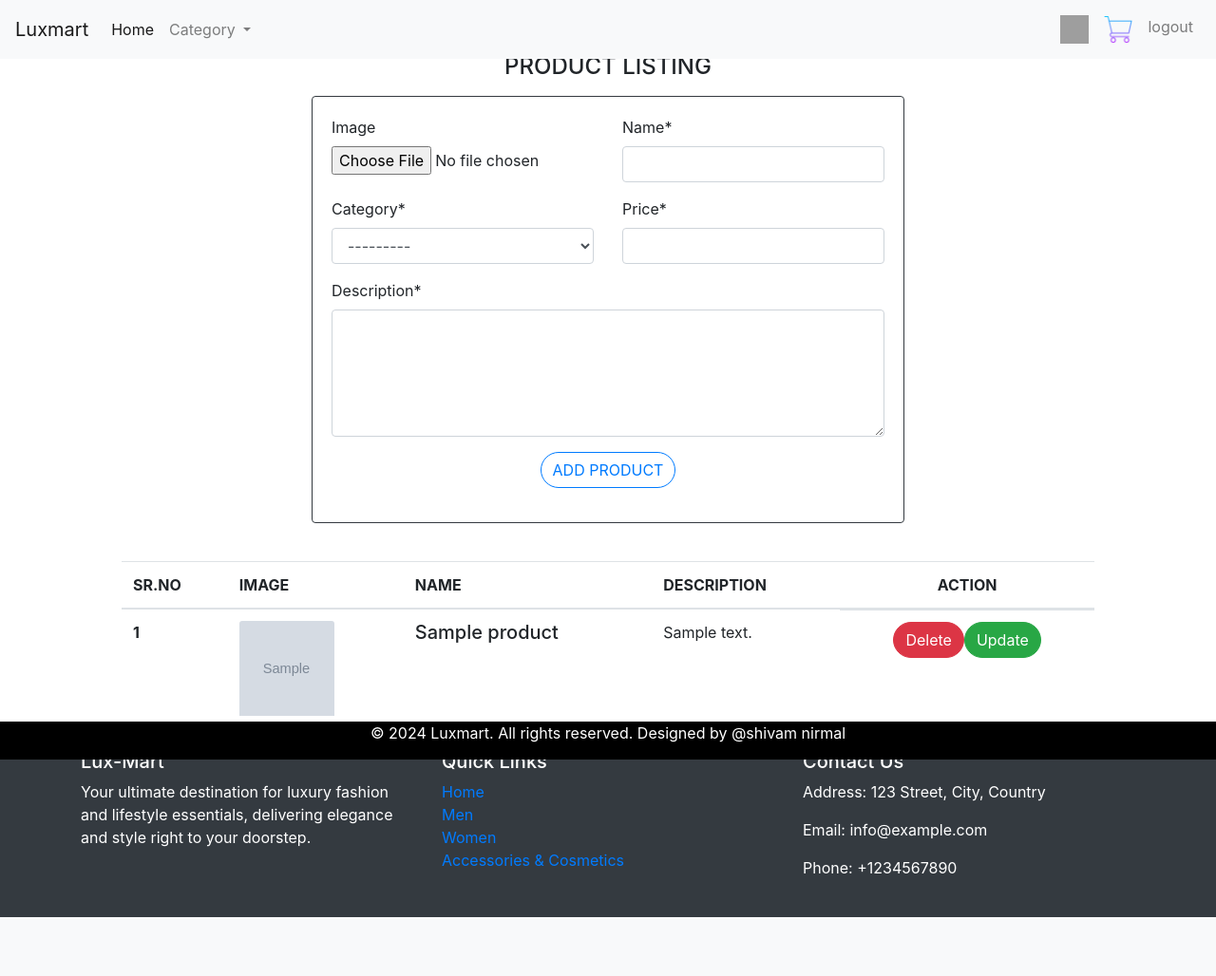
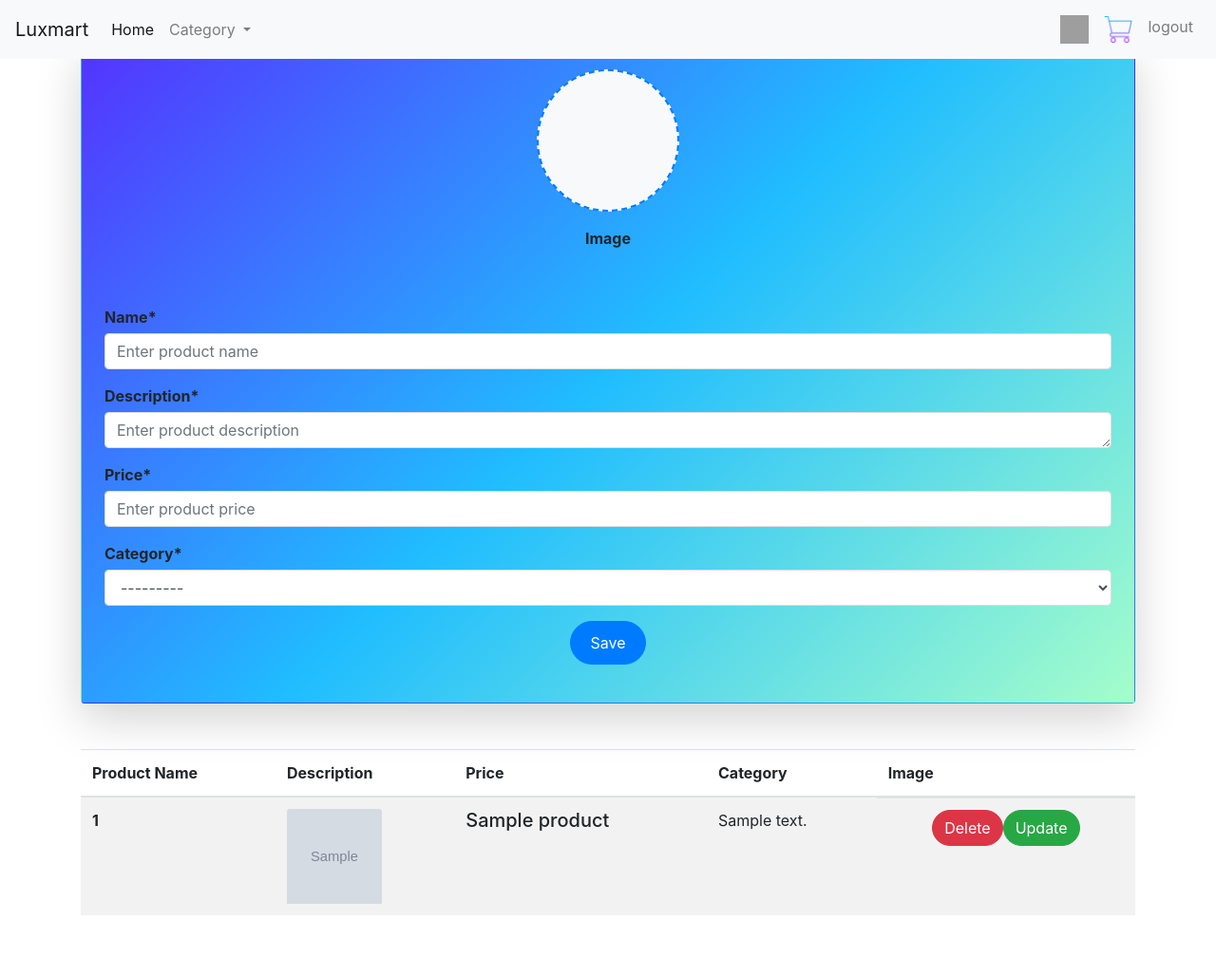
Before and after one commit to Er-shivam11/Ecommerce, a Django app: page /add-product/ in a window 1280 px wide. Shown: the whole page at 95% size. Before the commit the page ends 966 px from the top, so only its background shows below. Run offline with Django 4.2, Linux system fonts and the light colour scheme; tables that the repository leaves empty hold one stand-in row (values such as "Sample post"); grey boxes marked "Sample" are stand-in pictures; some libraries are stand-ins or nearby versions; grey boxes are pictures that could not be loaded.

Commit message:
changes in form

```diff
--- a/luxmart/forms.py
+++ b/luxmart/forms.py
@@ -29,11 +29,14 @@
     class Meta:
         model = Product
         fields = ['name', 'description', 'price', 'category', 'image']
+        widgets = {
+            'name': forms.TextInput(attrs={'class': 'form-control', 'placeholder': 'Enter product name'}),
+            'description': forms.Textarea(attrs={'class': 'form-control', 'rows': 1, 'placeholder': 'Enter product description'}),
+            'price': forms.NumberInput(attrs={'class': 'form-control', 'placeholder': 'Enter product price'}),
+            'category': forms.Select(attrs={'class': 'form-control'}),
+            'image': forms.FileInput(attrs={'class': 'custom-file-input', 'onchange': 'previewImage(event)'}),
+        }
 
-    def __init__(self, *args, **kwargs):
-        super(ProductForm, self).__init__(*args, **kwargs)
-        # Optionally, you can customize widget attributes or add placeholders here
-        self.fields['description'].widget = forms.Textarea(attrs={'rows': 5, 'cols': 40})
 
 class OrderForm(forms.ModelForm):
     class Meta:
--- a/luxmart/templates/addproduct.html
+++ b/luxmart/templates/addproduct.html
@@ -27,56 +27,107 @@
             display: flex;
             justify-content: center;
         }
+        .card{
+           background: linear-gradient(135deg, #5433ff, #20bdff, #a5fecb);
+        }
+        /* Image preview container */
+.image-preview-container {
+    width: 150px;
+    height: 150px;
+    border-radius: 50%;
+    border: 2px dashed #007bff; /* Blue dashed border */
+    background-color: #f8f9fa; /* Light gray background */
+    display: flex;
+    align-items: center;
+    justify-content: center;
+    overflow: hidden;
+    position: relative;
+}
+
+/* Image preview */
+.image-preview-container img {
+    width: 100%;
+    height: 100%;
+    border-radius: 50%;
+    object-fit: cover;
+    position: absolute; /* Overlaying the img on the container */
+    top: 0;
+    left: 0;
+}
+
+/* Form elements */
+.form-group label {
+    font-weight: bold;
+    margin-bottom: 5px;
+}
+
+.form-control {
+    border-radius: 4px;
+    box-shadow: none;
+    border-color: #ddd;
+}
+
+.form-control:focus {
+    border-color: #007bff;
+    box-shadow: 0 0 5px rgba(0, 123, 255, 0.25);
+}
+
+.btn-primary {
+    border-radius: 50px;
+    padding: 10px 20px;
+    font-size: 1rem;
+    transition: background-color 0.3s ease;
+}
+
+.btn-primary:hover {
+    background-color: #0056b3;
+}
+
     </style>
 </head>
 <body>
-    {% include 'header.html' %}
+    {% include "header.html" %}
 
-    <div class="container-fluid">
-        <div class="row justify-content-center mt-4">
-            <div class="col-lg-6 p-2 m-2">
-                <h4 class="text-center p-2 m-2">PRODUCT LISTING</h4>
-                <div class="card border border-dark">
-                    <div class="card-body">
-                        <form method="POST" action="" enctype="multipart/form-data">
+    <div class="container my-5">
+        <!-- Form Section -->
+        <div class="card shadow-lg p-4 mb-5">
+            <form method="post" enctype="multipart/form-data">
                 {% csrf_token %}
-                            <div class="form-group">
-                                <div class="row">
-                                    <div class="col-lg-6">
+                <div class="form-group text-center">
+                    <div class="image-preview-container mb-3 mx-auto">
+                        <img id="image-preview" class="circular-image" alt="Image Preview" style="display:none;">
+                    </div>
                     {{ form.image|as_crispy_field }}
                 </div>
-                                    <div class="col-lg-6">
+                <div class="form-group">
                     {{ form.name|as_crispy_field }}
                 </div>
-                                    <div class="col-lg-6">
+                <div class="form-group">
+                    {{ form.description|as_crispy_field }}
+                </div>
+                <div class="form-group">
+                    {{ form.price|as_crispy_field }}
+                </div>
+                <div class="form-group">
                     {{ form.category|as_crispy_field }}
                 </div>
-                                    <div class="col-lg-6">
-                                        {{ form.price|as_crispy_field }}
-                                    </div>
-                                    <div class="col-lg-12">
-                                        {{ form.description|as_crispy_field }}
-                                    </div>
-                                    <div class="col-12 text-center">
-                                        <button type="submit" class="btn btn-outline-primary rounded-pill">ADD PRODUCT</button>
-                                    </div>
-                                </div>
+
+                <div class="form-group text-center">
+                    <button type="submit" class="btn btn-primary">Save</button>
                 </div>
             </form>
         </div>
-                </div>
-            </div>
-        </div>
-    </div>
 
-    <table class="table mt-4 custom-table">
+        <!-- Table Section -->
+        <div class="table-responsive">
+            <table class="table table-striped">
                 <thead>
                     <tr>
-                <th scope="col">SR.NO</th>
-                <th scope="col">IMAGE</th>
-                <th scope="col">NAME</th>
-                <th scope="col">DESCRIPTION</th>
-                <th scope="col" class="text-center">ACTION</th>
+                        <th>Product Name</th>
+                        <th>Description</th>
+                        <th>Price</th>
+                        <th>Category</th>
+                        <th>Image</th>
                     </tr>
                 </thead>
                 <tbody>
@@ -100,10 +151,24 @@
             {% endfor %}
                 </tbody>
             </table>
+        </div>
+    </div>
 
-    {% include "footer.html" %}
+    <script>
+        function previewImage(event) {
+            var reader = new FileReader();
+            reader.onload = function(){
+                var output = document.getElementById('image-preview');
+                output.src = reader.result;
+                output.style.display = 'block';
+            };
+            reader.readAsDataURL(event.target.files[0]);
+        }
+    </script>
+     <script src="{% static 'js/jquery.min.js' %}"></script>
 
-    <script src="{% static 'js/jquery.min.js' %}"></script>
+
+     <!-- Bootstrap JS and other dependencies -->
      <script src="{% static 'js/bootstrap.js' %}"></script>
      <script src="{% static 'js/fontawesome.js' %}"></script>
      <script src="{% static 'js/custom.js' %}"></script>
```
Also changed, not shown: luxmart/templates/userlist.html (+7 -0 lines), 2 other files. Lines whose indentation alone changed are shown as unchanged.
